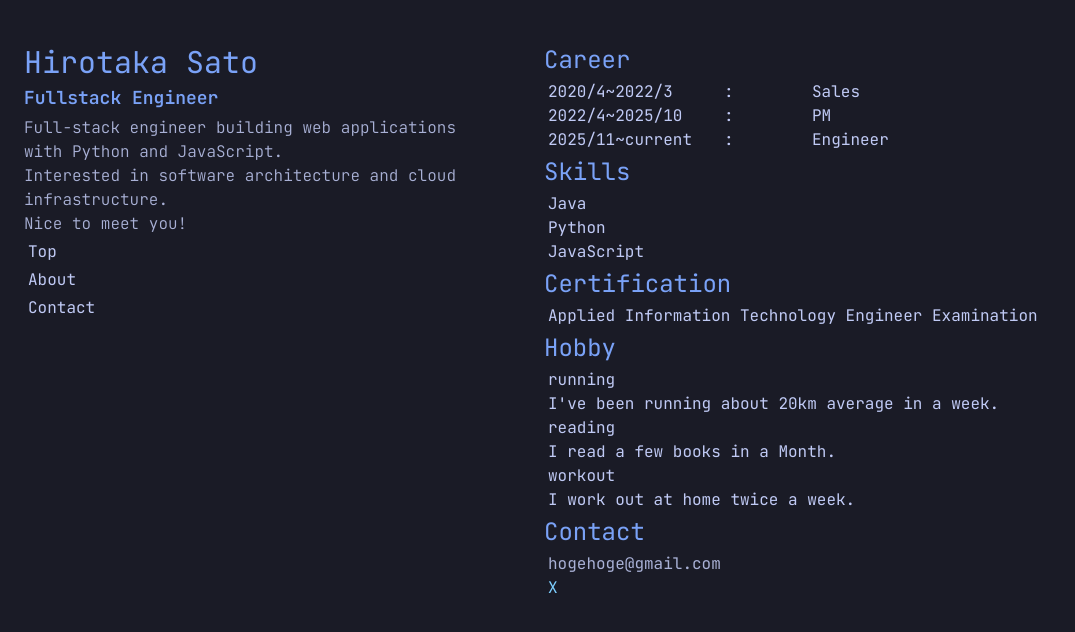
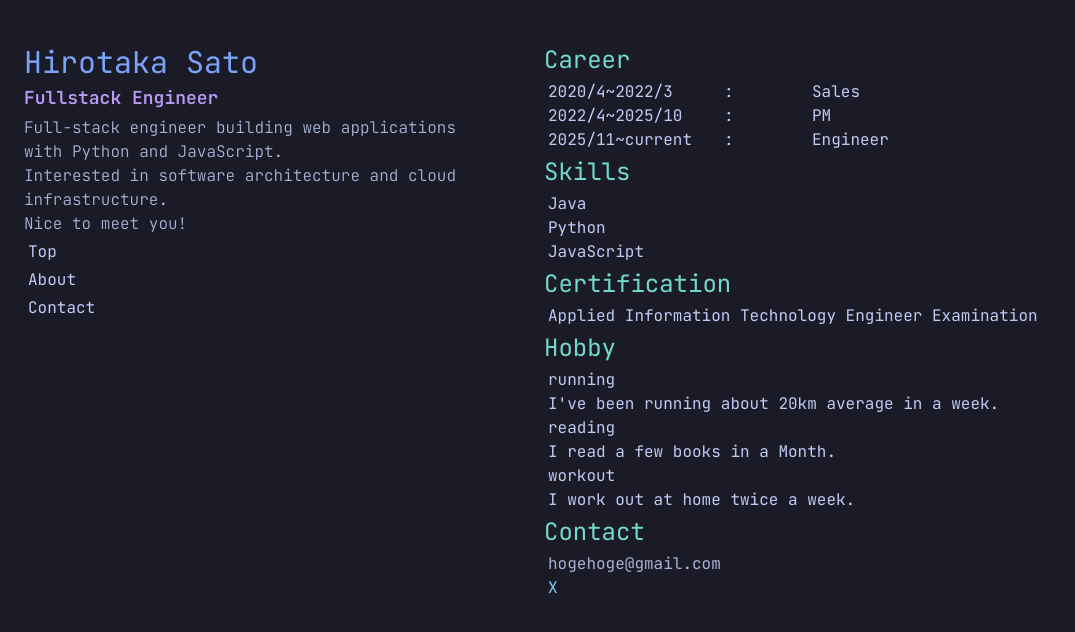
Before and after one commit to 0141tacos/portfolio, a Vue app: page / in a window 1280 px wide. Shown: the top 632 px of the page, without its empty margins (0-1075 px from the left). Built offline with nearby package versions, Linux system fonts and the light colour scheme.

Commit message:
h1~6の色味変更

```diff
--- a/src/style.css
+++ b/src/style.css
@@ -32,9 +32,12 @@
     font-family: 'JetBrains Mono', monospace;
   }
 
-  h1, h2, h3, h4, h5, h6 {
-    color: var(--color-accent-blue);
-  }
+  h1 { color: var(--color-accent-blue); }
+  h2 { color: var(--color-accent-purple); }
+  h3 { color: var(--color-accent-teal); }
+  h4 { color: var(--color-accent-cyan); }
+  h5 { color: var(--color-accent-yellow); }
+  h6 { color: var(--color-accent-orange); }
 
   p {
     color: var(--color-text-secondary);
```
